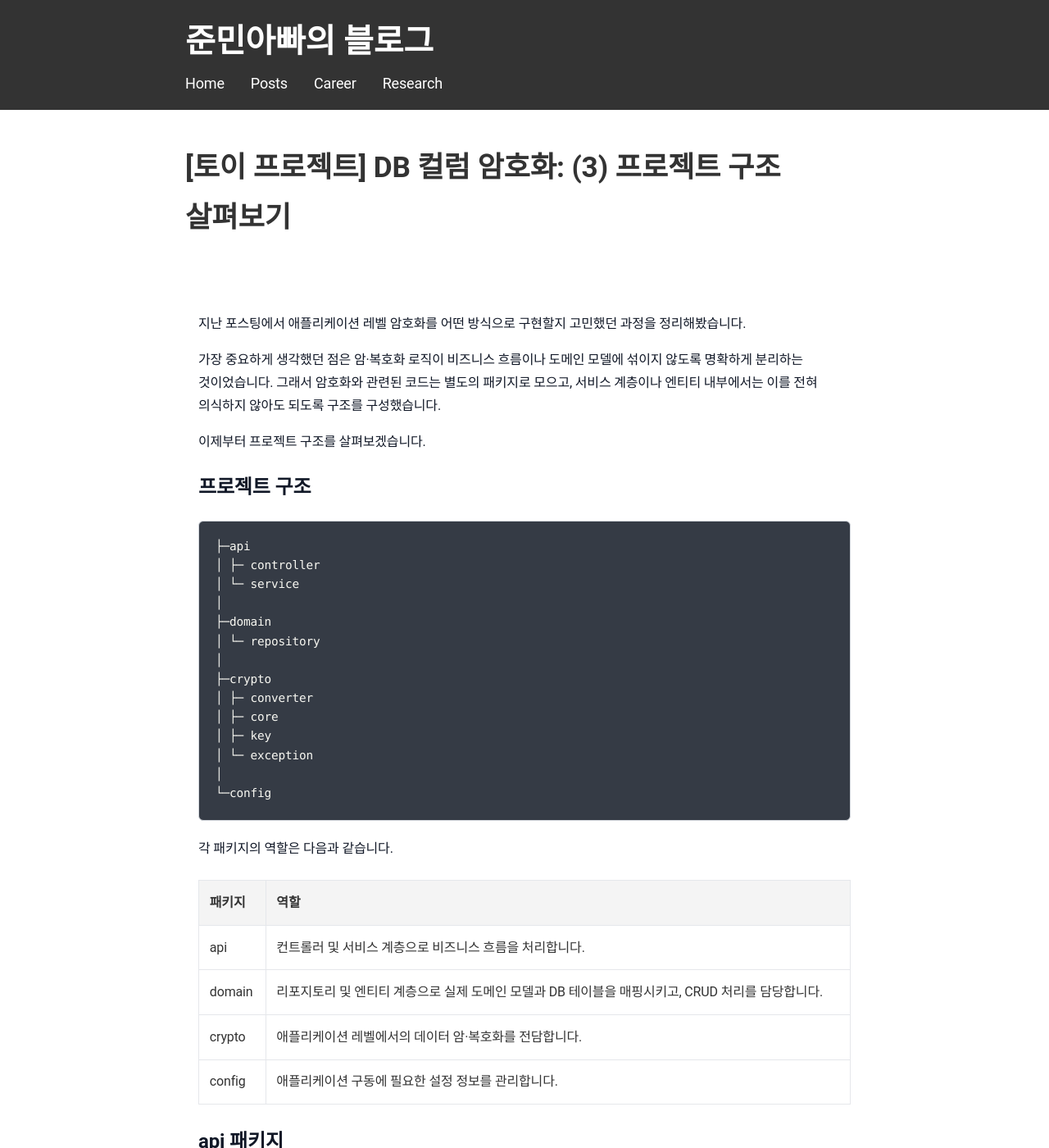
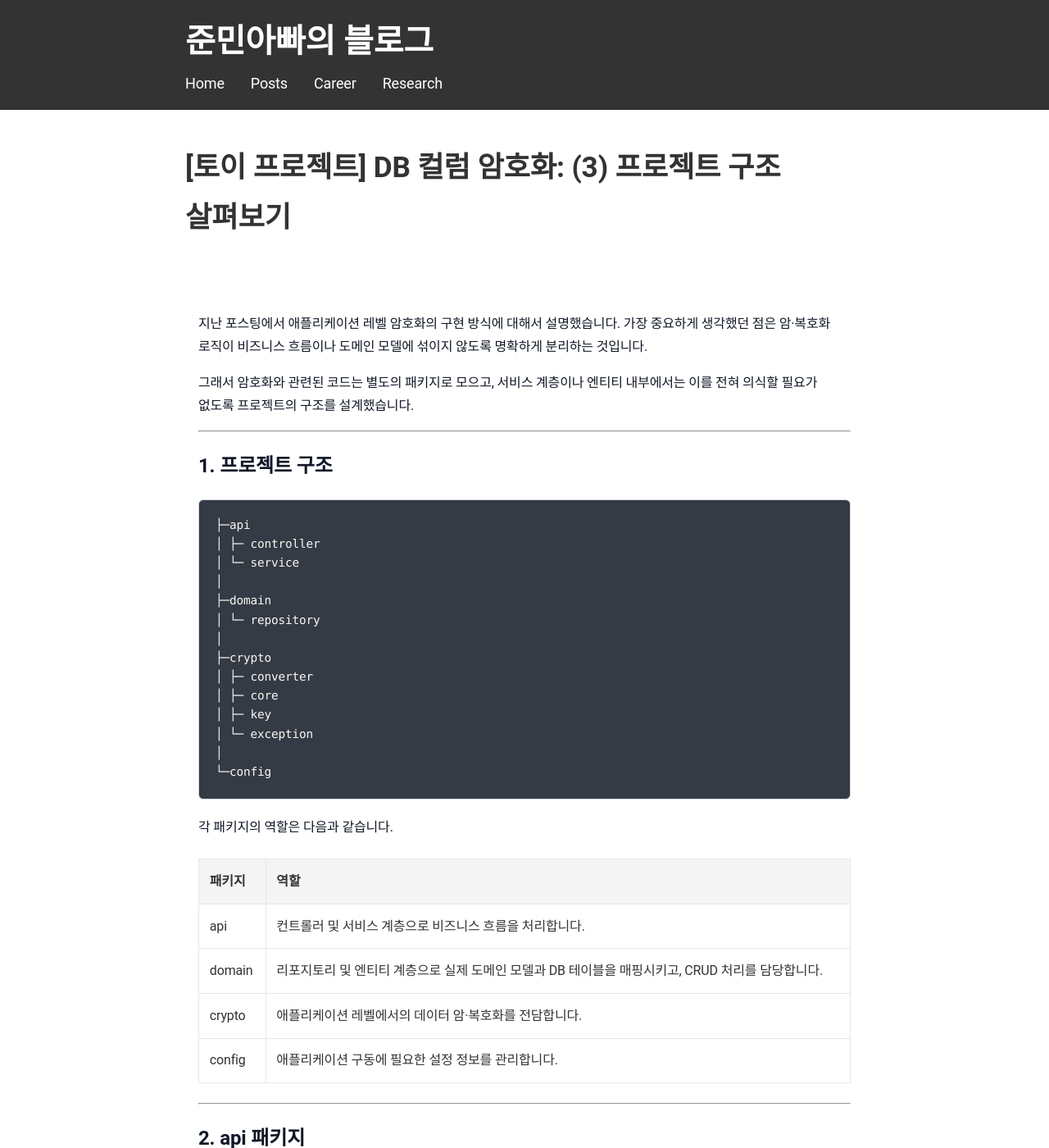
Before and after one commit to sanghoon-lee/sanghoon-lee.github.io, a Jekyll site: the page built from _posts/2026-01-26-JPACryptoConverter3.md, in a window 1280 px wide and 1400 px high. Shown: the whole window at 82% size. Built offline with Jekyll 4.4.1, drawn with Linux system fonts in a browser that asks for light colours; nearby versions of some CDN libraries; comment, search, counter and statistics services are not loaded; some of the changed text lies outside the part shown.

Commit message:
애플리케이션 레벨 암호화 3/5 포스팅 내용 수정보완

````diff
--- a/_posts/2026-01-26-JPACryptoConverter3.md
+++ b/_posts/2026-01-26-JPACryptoConverter3.md
@@ -2,16 +2,18 @@
 layout: post
 title: "[토이 프로젝트] DB 컬럼 암호화: (3) 프로젝트 구조 살펴보기"
 date: 2026-01-26
+description: 애플리케이션 레벨에서 DB 컬럼 데이터를 암호화하는 토이프로젝트를 수행하는 과정을 정리한 글입니다. 3/5
+image: /assets/images/jpa.jpg
 categories: 토이프로젝트
 ---
 
-지난 포스팅에서 애플리케이션 레벨 암호화를 어떤 방식으로 구현할지 고민했던 과정을 정리해봤습니다.
+지난 포스팅에서 애플리케이션 레벨 암호화의 구현 방식에 대해서 설명했습니다. 가장 중요하게 생각했던 점은 암·복호화 로직이 비즈니스 흐름이나 도메인 모델에 섞이지 않도록 명확하게 분리하는 것입니다.
 
-가장 중요하게 생각했던 점은 암·복호화 로직이 비즈니스 흐름이나 도메인 모델에 섞이지 않도록 명확하게 분리하는 것이었습니다. 그래서 암호화와 관련된 코드는 별도의 패키지로 모으고, 서비스 계층이나 엔티티 내부에서는 이를 전혀 의식하지 않아도 되도록 구조를 구성했습니다.
+그래서 암호화와 관련된 코드는 별도의 패키지로 모으고, 서비스 계층이나 엔티티 내부에서는 이를 전혀 의식할 필요가 없도록 프로젝트의 구조를 설계했습니다.
 
-이제부터 프로젝트 구조를 살펴보겠습니다.
+---
 
-## 프로젝트 구조
+## 1. 프로젝트 구조
 
 ```nohighlight
 ├─api
@@ -39,7 +41,9 @@ categories: 토이프로젝트
 | crypto | 애플리케이션 레벨에서의 데이터 암·복호화를 전담합니다. |
 | config | 애플리케이션 구동에 필요한 설정 정보를 관리합니다. |
 
-## api 패키지
+---
+
+## 2. api 패키지
 
 api 패키지는 외부 요청을 받아 비즈니스 흐름을 처리하는 역할을 담당합니다. 이 패키지는 다음과 같은 하위 패키지로 구성되어 있습니다.
 
@@ -107,17 +114,21 @@ core는 어떤 방법으로 암·복호화를 수행할지를 정의합니다.
 
 이처럼 책임을 명확히 나눔으로써, 암호화 알고리즘이나 키 관리 방식이 변경되더라도 영향 범위를 최소화하면서 전체 구조를 안정적으로 유지할 수 있도록 설계했습니다.
 
-## config 패키지
+---
+
+## 5. config 패키지
 
 config 패키지는 암·복호화를 포함해서 애플리케이션이 구동하는데 필요한 설정 정보를 일괄적으로 관리하는 영역입니다.
 
 이렇게 설정 관리를 별도의 패키지로 분리함으로써, 구조 확장에도 유연하게 대응할 수 있도록 했습니다.
 
-## 다음 포스팅으로 넘어가며...
+<img class="main-image" src="/assets/images/jpa.jpg" alt="Spring Data JPA">
 
-이번 포스팅에서는 프로젝트 구조를 살펴보면서, 각 패키지의 역할에 대해서 설명했습니다. 다음 포스팅에서는 실제로 애플리케이션 레벨 암호화를 구현했는지 코드를 중심으로 하나씩 살펴보도록 하겠습니다.
+다음 포스팅에서는 실제로 애플리케이션 레벨 암호화를 구현했는지 코드를 중심으로 살펴보도록 하겠습니다.
 
-## 포스팅 시리즈
+---
+
+## 6. 포스팅 시리즈
 
 * [[토이 프로젝트] DB 컬럼 암호화: (1) 애플리케이션 레벨 암호화에 대한 고민](https://sanghoon-lee.github.io/2026/01/24/JPACryptoConverter/)
 * [[토이 프로젝트] DB 컬럼 암호화: (2) AttributeConverter를 선택한 이유](https://sanghoon-lee.github.io/2026/01/25/JPACryptoConverter2/)
@@ -125,5 +136,11 @@ config 패키지는 암·복호화를 포함해서 애플리케이션이 구동
 * [[토이 프로젝트] DB 컬럼 암호화: (4) 코드 살펴보기](https://sanghoon-lee.github.io/2026/01/27/JPACryptoConverter4/)
 * [[토이 프로젝트] DB 컬럼 암호화:  (5) 동작의 흐름 및 제약사항](https://sanghoon-lee.github.io/2026/01/31/JPACryptoConverter5/)
 
-## 참고: 소스 코드
+---
+
+## 7. 소스 코드
 * [JPA Crypto Conveter](https://github.com/sanghoon-lee/jpa-crypto-converter)
+
+---
+
+#JPA #DB #암호화 #보안 #토이프로젝트 #AttributeConverter
````
Also changed, not shown: other parts of _posts/2026-01-26-JPACryptoConverter3.md (+7 -4 lines), _posts/2026-01-25-JPACryptoConverter2.md (+6 -0 lines).
